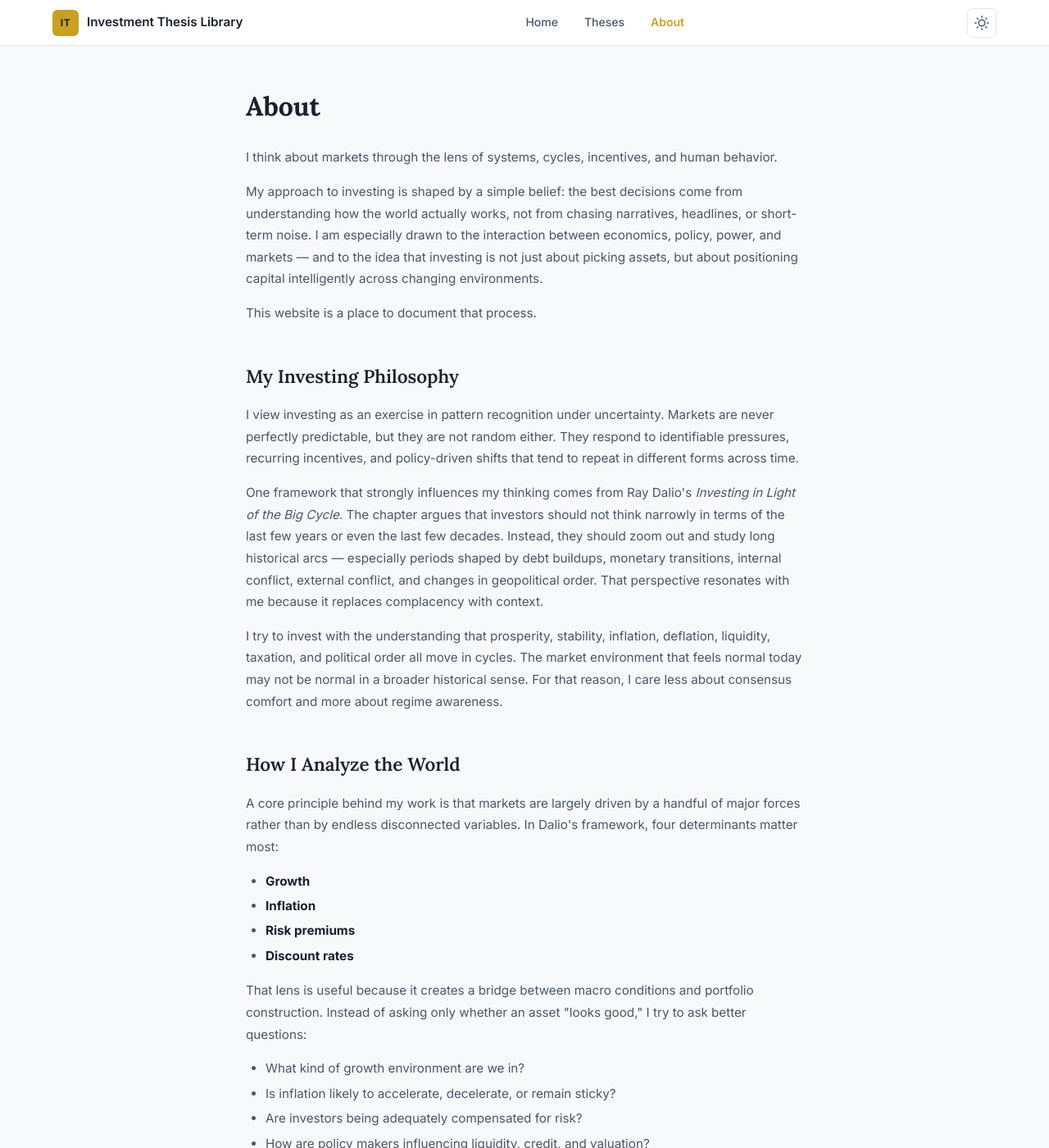
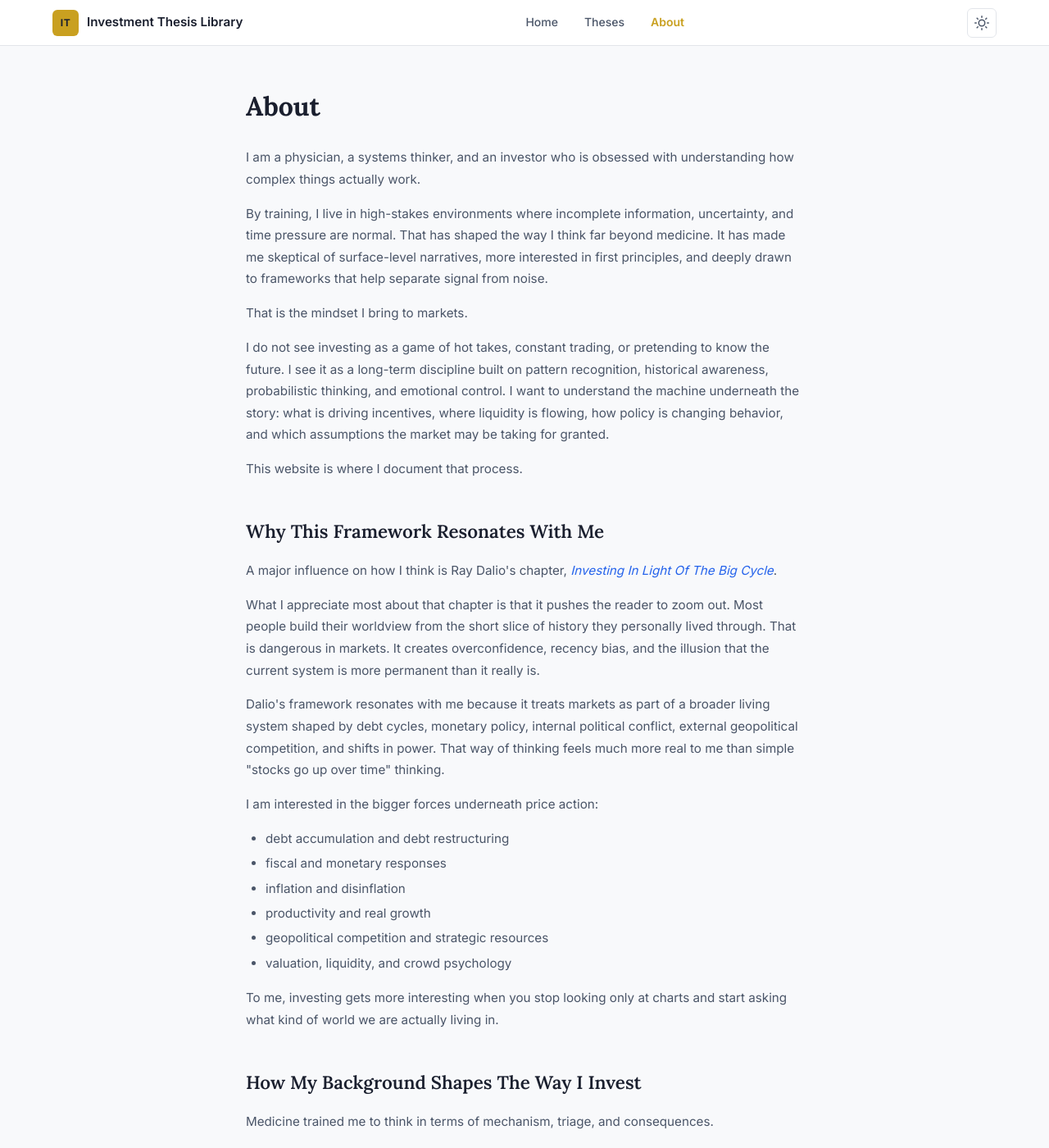
Before and after one commit to DavidDeanIntegrated/InvestmentThesis, a Jekyll site: the page built from about.md, in a window 1280 px wide and 1400 px high. Shown: the whole window at 82% size. Built offline with Jekyll 4.4.1, drawn with Linux system fonts in a browser that asks for light colours; some of the changed text lies outside the part shown.

Commit message:
Replace about page content with personal physician/investor voice
Rewrite about.md with new content that reflects the author's identity
as a physician and systems thinker. New sections include medical
background shaping investment approach, personal note on range and
freedom, and interest areas (AI, energy, defense, resources). Removes
generic methodology section in favor of more authentic personal voice.

https://claude.ai/code/session_01J8dy2wvUYzyzVrbwmrEExx

```diff
--- a/about.md
+++ b/about.md
@@ -8,23 +8,63 @@ permalink: /about/
 
 <h1>About</h1>
 
-<p>I think about markets through the lens of systems, cycles, incentives, and human behavior.</p>
+<p>I am a physician, a systems thinker, and an investor who is obsessed with understanding how complex things actually work.</p>
 
-<p>My approach to investing is shaped by a simple belief: the best decisions come from understanding how the world actually works, not from chasing narratives, headlines, or short-term noise. I am especially drawn to the interaction between economics, policy, power, and markets — and to the idea that investing is not just about picking assets, but about positioning capital intelligently across changing environments.</p>
+<p>By training, I live in high-stakes environments where incomplete information, uncertainty, and time pressure are normal. That has shaped the way I think far beyond medicine. It has made me skeptical of surface-level narratives, more interested in first principles, and deeply drawn to frameworks that help separate signal from noise.</p>
 
-<p>This website is a place to document that process.</p>
+<p>That is the mindset I bring to markets.</p>
+
+<p>I do not see investing as a game of hot takes, constant trading, or pretending to know the future. I see it as a long-term discipline built on pattern recognition, historical awareness, probabilistic thinking, and emotional control. I want to understand the machine underneath the story: what is driving incentives, where liquidity is flowing, how policy is changing behavior, and which assumptions the market may be taking for granted.</p>
+
+<p>This website is where I document that process.</p>
+
+<h2>Why This Framework Resonates With Me</h2>
+
+<p>A major influence on how I think is Ray Dalio's chapter, <a href="https://www.linkedin.com/pulse/investing-light-big-cycle-ray-dalio-lpe8e" target="_blank" rel="noopener"><em>Investing In Light Of The Big Cycle</em></a>.</p>
+
+<p>What I appreciate most about that chapter is that it pushes the reader to zoom out. Most people build their worldview from the short slice of history they personally lived through. That is dangerous in markets. It creates overconfidence, recency bias, and the illusion that the current system is more permanent than it really is.</p>
+
+<p>Dalio's framework resonates with me because it treats markets as part of a broader living system shaped by debt cycles, monetary policy, internal political conflict, external geopolitical competition, and shifts in power. That way of thinking feels much more real to me than simple "stocks go up over time" thinking.</p>
+
+<p>I am interested in the bigger forces underneath price action:</p>
+
+<ul>
+  <li>debt accumulation and debt restructuring</li>
+  <li>fiscal and monetary responses</li>
+  <li>inflation and disinflation</li>
+  <li>productivity and real growth</li>
+  <li>geopolitical competition and strategic resources</li>
+  <li>valuation, liquidity, and crowd psychology</li>
+</ul>
+
+<p>To me, investing gets more interesting when you stop looking only at charts and start asking what kind of world we are actually living in.</p>
+
+<h2>How My Background Shapes The Way I Invest</h2>
+
+<p>Medicine trained me to think in terms of mechanism, triage, and consequences.</p>
+
+<p>In the emergency department, you learn quickly that surface appearances can mislead you. You have to figure out what matters most, what is driving the presentation, what can kill the patient, and what you cannot afford to miss. You also learn that confidence without humility is dangerous.</p>
+
+<p>That carries directly into how I approach investing.</p>
+
+<p>I am naturally drawn to questions like:</p>
+
+<ul>
+  <li>What is the underlying mechanism here?</li>
+  <li>Which variables actually matter most?</li>
+  <li>What is noise and what is signal?</li>
+  <li>What assumptions are embedded in the current price?</li>
+  <li>What happens if the environment changes?</li>
+  <li>Where is the hidden fragility?</li>
+</ul>
+
+<p>I like frameworks that reduce complexity without pretending the world is simple.</p>
 
 <h2>My Investing Philosophy</h2>
 
-<p>I view investing as an exercise in pattern recognition under uncertainty. Markets are never perfectly predictable, but they are not random either. They respond to identifiable pressures, recurring incentives, and policy-driven shifts that tend to repeat in different forms across time.</p>
+<p>At the center of my philosophy is a simple idea: <strong>good investing starts with understanding reality better than average, not reacting faster than average.</strong></p>
 
-<p>One framework that strongly influences my thinking comes from Ray Dalio's <em>Investing in Light of the Big Cycle</em>. The chapter argues that investors should not think narrowly in terms of the last few years or even the last few decades. Instead, they should zoom out and study long historical arcs — especially periods shaped by debt buildups, monetary transitions, internal conflict, external conflict, and changes in geopolitical order. That perspective resonates with me because it replaces complacency with context.</p>
-
-<p>I try to invest with the understanding that prosperity, stability, inflation, deflation, liquidity, taxation, and political order all move in cycles. The market environment that feels normal today may not be normal in a broader historical sense. For that reason, I care less about consensus comfort and more about regime awareness.</p>
-
-<h2>How I Analyze the World</h2>
-
-<p>A core principle behind my work is that markets are largely driven by a handful of major forces rather than by endless disconnected variables. In Dalio's framework, four determinants matter most:</p>
+<p>That means I try to anchor my thinking around a few major drivers rather than an endless stream of disconnected facts. One of the most useful lenses for that comes from Dalio's framing of the four major determinants of asset prices:</p>
 
 <ul>
   <li><strong>Growth</strong></li>
@@ -33,125 +73,123 @@ permalink: /about/
   <li><strong>Discount rates</strong></li>
 </ul>
 
-<p>That lens is useful because it creates a bridge between macro conditions and portfolio construction. Instead of asking only whether an asset "looks good," I try to ask better questions:</p>
+<p>Those four variables do not explain everything, but they explain a lot. They help me connect macro conditions to actual portfolio decisions. They force me to ask better questions:</p>
 
 <ul>
-  <li>What kind of growth environment are we in?</li>
-  <li>Is inflation likely to accelerate, decelerate, or remain sticky?</li>
-  <li>Are investors being adequately compensated for risk?</li>
-  <li>How are policy makers influencing liquidity, credit, and valuation?</li>
+  <li>Are we moving into stronger or weaker real growth?</li>
+  <li>Is inflation cooling, sticky, or reaccelerating?</li>
+  <li>Are investors being paid enough for the risks they are taking?</li>
+  <li>Are central banks and governments tightening, easing, or distorting the normal pricing of assets?</li>
 </ul>
 
-<p>These questions help reduce noise and force clarity. They also help me think across asset classes, not just within them.</p>
+<p>I do not want to invest based only on vibes. I want to invest with a framework.</p>
 
-<h2>Investment Framework &amp; Methodology</h2>
+<h2>Why History Matters To Me</h2>
 
-<p>This portfolio is structured around Ray Dalio's principles from <em>"Investing in Light of the Big Cycle."</em> It emphasizes <strong>balanced diversification</strong> across the four key drivers — growth, inflation, risk premiums, and discount rates — to survive late-cycle environments of currency devaluation and financial-asset destruction.</p>
+<p>I care a lot about history because history protects you from naivete.</p>
+
+<p>One of the biggest lessons I take from the "Big Cycle" perspective is that many investors are unconsciously trained by a very favorable period of American market history. If that is your only frame of reference, it is easy to assume that wealth compounds in a relatively orderly way, that political systems remain stable, that currencies remain credible, and that diversification is mostly about owning different tickers.</p>
+
+<p>But broader history tells a harsher story.</p>
+
+<p>Across countries and across time, wealth has been diluted, inflated away, confiscated, heavily taxed, frozen by capital controls, and destroyed by war, disorder, or policy error. That does not mean catastrophe is always around the corner. It means serious investors should be humble enough to admit that the future can look very different from the recent past.</p>
+
+<p>That matters to me because I do not want my convictions to rest on survivorship bias.</p>
+
+<h2>My View Of Risk</h2>
+
+<p>I do not think true risk is just volatility.</p>
+
+<p>A stock going down is uncomfortable, but discomfort is not the same as danger. Real danger is being concentrated in the wrong assumptions. Real danger is permanent impairment. Real danger is constructing a portfolio that only works if one narrow version of the future shows up.</p>
+
+<p>So when I think about risk, I think about questions like:</p>
 
 <ul>
-  <li><strong>Growth</strong> — captured through a 55–60% equity allocation spanning broad market, value, quality compounders, and high-conviction names</li>
-  <li><strong>Inflation</strong> — hedged through real assets (gold + broad commodities) at 14–16%</li>
-  <li><strong>Risk premiums</strong> — managed through tactical dry powder (SGOV T-bills) at 14–17%</li>
-  <li><strong>Discount rates</strong> — addressed through geographic and asset-class diversification</li>
+  <li>What could structurally break this thesis?</li>
+  <li>What am I assuming about policy, growth, liquidity, and behavior?</li>
+  <li>How wrong could I be if the macro regime changes?</li>
+  <li>What kind of drawdown would actually alter my life or force bad decisions?</li>
 </ul>
 
-<p>The design deliberately avoids U.S.-only survivorship bias and protects purchasing power when financial wealth is devalued relative to tangible assets. Every position serves a specific purpose within the All Weather framework.</p>
-
-<h2>Why History Matters</h2>
-
-<p>Most investors are heavily influenced by the era they personally lived through. That creates blind spots.</p>
-
-<p>One of the most important lessons from <em>Investing in Light of the Big Cycle</em> is that looking only at recent U.S. market history can create a dangerously incomplete mental model. Strong returns in a relatively stable post-1945 order can make investors underestimate how often wealth has been impaired, confiscated, diluted, or destroyed across countries and across centuries.</p>
-
-<p>That idea deeply shapes how I think. I do not want to build convictions on survivorship bias. I want to understand what happens not only during prosperous expansions, but also during debt restructurings, monetary debasement, geopolitical stress, and periods when the existing order starts to fracture.</p>
-
-<p>History does not repeat mechanically, but it does rhyme through incentives, constraints, and human behavior. Studying those patterns helps me stay intellectually flexible and less emotionally reactive.</p>
-
-<h2>My View of Risk</h2>
-
-<p>I do not think of risk as price volatility alone.</p>
-
-<p>True risk is the possibility of being wrong in a way that permanently damages long-term outcomes. It is the possibility that a portfolio fails to meet real-world goals, suffers ruin during a major regime shift, or becomes too concentrated in assumptions that only work in one kind of environment.</p>
-
-<p>That means risk management is not just about reducing drawdowns. It is about building resilience.</p>
-
-<p>To me, resilience comes from:</p>
-
-<ul>
-  <li>respecting uncertainty</li>
-  <li>avoiding one-variable thinking</li>
-  <li>diversifying across environments</li>
-  <li>recognizing when policy and liquidity matter more than narratives</li>
-  <li>remaining humble about what cannot be known in advance</li>
-</ul>
-
-<p>I am less interested in sounding certain than in being structurally prepared.</p>
+<p>To me, good risk management is not cowardice. It is durability.</p>
 
 <h2>How I Build Conviction</h2>
 
-<p>My convictions are built at the intersection of first principles and historical comparison.</p>
+<p>I build conviction by combining first principles with historical comparison.</p>
 
-<p>I like to begin with the mechanics:</p>
+<p>I usually start with the mechanics:</p>
 
 <ul>
-  <li>How is money being created or restricted?</li>
-  <li>Where is credit expanding?</li>
-  <li>What incentives are policy makers responding to?</li>
-  <li>What asset classes benefit or suffer under those conditions?</li>
-  <li>What is already priced in?</li>
+  <li>how money is being created or constrained</li>
+  <li>how credit is expanding or contracting</li>
+  <li>what governments and central banks are incentivized to do</li>
+  <li>what sectors or asset classes benefit from those conditions</li>
+  <li>what the market has already priced in</li>
 </ul>
 
-<p>From there, I compare the present to past environments — not to force an exact analogy, but to widen the field of view. Sometimes the most valuable insight comes not from predicting the future precisely, but from seeing which assumptions the market is taking for granted.</p>
+<p>Then I zoom out.</p>
 
-<p>I am especially interested in environments where consensus is anchored to a narrow recent history while the underlying structure is changing. Those are often the periods when diversification, humility, and regime awareness matter most.</p>
+<p>I ask where we might be in a larger cycle, what historical environments rhyme with the current setup, and whether the dominant market narrative is too confident, too narrow, or too anchored to recent experience.</p>
+
+<p>I am especially interested in moments when the world may be changing faster than consensus recognizes.</p>
+
+<h2>What I Am Drawn To As An Investor</h2>
+
+<p>I am most interested in areas where macro forces, technology, scarcity, and strategic competition overlap.</p>
+
+<p>That includes things like:</p>
+
+<ul>
+  <li>AI and the infrastructure needed to power it</li>
+  <li>energy and electricity as civilizational bottlenecks</li>
+  <li>defense, aerospace, and national security-linked technologies</li>
+  <li>resource constraints that matter in a more fractured world</li>
+  <li>businesses with strong positioning inside long-duration structural shifts</li>
+  <li>portfolios designed to survive multiple macro regimes, not just one</li>
+</ul>
+
+<p>I like situations where a thesis can be grounded in real-world incentives, not just hype.</p>
 
 <h2>What This Site Is For</h2>
 
-<p>This website serves as a living record of how I think.</p>
+<p>This site is a public record of how I think, what I am learning, and how I am refining my decision-making over time.</p>
 
-<p>Here I share:</p>
+<p>Here you will find:</p>
 
 <ul>
-  <li>portfolio ideas and allocation logic</li>
-  <li>macro observations and regime-based thinking</li>
-  <li>notes on markets, incentives, and monetary conditions</li>
-  <li>long-form reflections on risk, valuation, and positioning</li>
-  <li>frameworks that help translate world events into investable decisions</li>
+  <li>investing frameworks</li>
+  <li>market and macro reflections</li>
+  <li>portfolio logic and allocation ideas</li>
+  <li>long-form writing on risk, cycles, and incentives</li>
+  <li>notes on themes I believe will matter over the next decade</li>
 </ul>
 
-<p>My goal is not to present myself as someone who can predict every twist in the market. My goal is to think clearly, update honestly, and build a decision-making process that can survive contact with reality.</p>
+<p>I am not trying to present myself as someone who has every answer. I am trying to become someone with a sharper process, better judgment, and the discipline to keep learning in public.</p>
 
-<h2>Core Principles Behind My Work</h2>
+<h2>Core Beliefs Behind My Work</h2>
 
-<h3>1. Understand the machine before placing the bet</h3>
-<p>I want to understand the structure beneath the story: the credit conditions, policy incentives, macro pressures, and behavioral dynamics driving outcomes.</p>
+<h3>1. First principles matter</h3>
+<p>I want to understand the mechanism, not just memorize the narrative.</p>
 
-<h3>2. Study long cycles, not just recent trends</h3>
-<p>Recent performance can distort judgment. I believe broader historical context improves both risk awareness and strategic patience.</p>
+<h3>2. History expands judgment</h3>
+<p>The wider your historical lens, the less likely you are to confuse a favorable era with a permanent truth.</p>
 
-<h3>3. Diversify across regimes</h3>
-<p>A strong portfolio should not depend on a single macro outcome. It should be able to withstand multiple paths for growth, inflation, liquidity, and policy.</p>
+<h3>3. Incentives drive behavior</h3>
+<p>Governments, central banks, institutions, and individuals all respond to incentives. Markets often make more sense when viewed through that lens.</p>
 
-<h3>4. Respect asymmetry</h3>
-<p>Some mistakes are recoverable. Others are permanently destructive. I try to avoid the latter.</p>
+<h3>4. Resilience beats false precision</h3>
+<p>I would rather be robust across multiple futures than perfectly optimized for one forecast that may be wrong.</p>
 
-<h3>5. Stay adaptable</h3>
-<p>Good investing requires conviction, but durable conviction must remain updateable. New evidence matters.</p>
+<h3>5. Humility is a competitive advantage</h3>
+<p>Arrogance gets punished. Adaptability compounds.</p>
 
-<h2>Current Focus</h2>
+<h2>A More Personal Note</h2>
 
-<p>Right now, I am most interested in the overlap between:</p>
+<p>Part of why I care about investing is that I care about building a life with range, freedom, and long-term leverage.</p>
 
-<ul>
-  <li>long-cycle debt dynamics</li>
-  <li>fiscal and monetary policy</li>
-  <li>geopolitical competition</li>
-  <li>structural inflation and disinflation forces</li>
-  <li>asset allocation under regime uncertainty</li>
-  <li>concentration risk in crowded narratives</li>
-</ul>
+<p>I want to become the kind of person who can think clearly under pressure, allocate capital intelligently, recognize major shifts early, and create optionality over decades, not just months. I am drawn to hard fields because they reveal character. Medicine has done that for me. Markets do that too.</p>
 
-<p>These are not just academic interests. They shape how capital gets priced, where opportunity emerges, and where hidden fragility accumulates.</p>
+<p>This website sits at the intersection of those interests: discipline, systems, risk, ambition, uncertainty, and the search for truth in complex environments.</p>
 
   </div>
 
@@ -172,12 +210,6 @@ permalink: /about/
 
   <div class="page-content about-content">
 
-<h2>Closing</h2>
-
-<p>At its best, investing is not about certainty. It is about disciplined thinking in a world that is always changing.</p>
-
-<p>I built this site to sharpen that discipline — to study the big picture, document my process, and make better decisions over time. If that way of thinking resonates with you, you will probably find something useful here.</p>
-
 <h2>Further Reading</h2>
 
 <p>This page was inspired by Ray Dalio's chapter <strong>"Investing In Light Of The Big Cycle"</strong> and the broader <strong>Principles for Dealing with the Changing World Order</strong> resources.</p>
@@ -189,7 +221,7 @@ permalink: /about/
 
 <hr>
 
-<p class="about-disclaimer"><em>This content reflects my personal framework for thinking about markets and risk. It is for educational and informational purposes only and should not be construed as personalized investment advice.</em></p>
+<p class="about-disclaimer"><em>This page reflects my personal framework for thinking about markets, risk, and long-term capital allocation. It is for educational and informational purposes only and should not be construed as personalized investment advice.</em></p>
 
   </div>
 </main>
```
